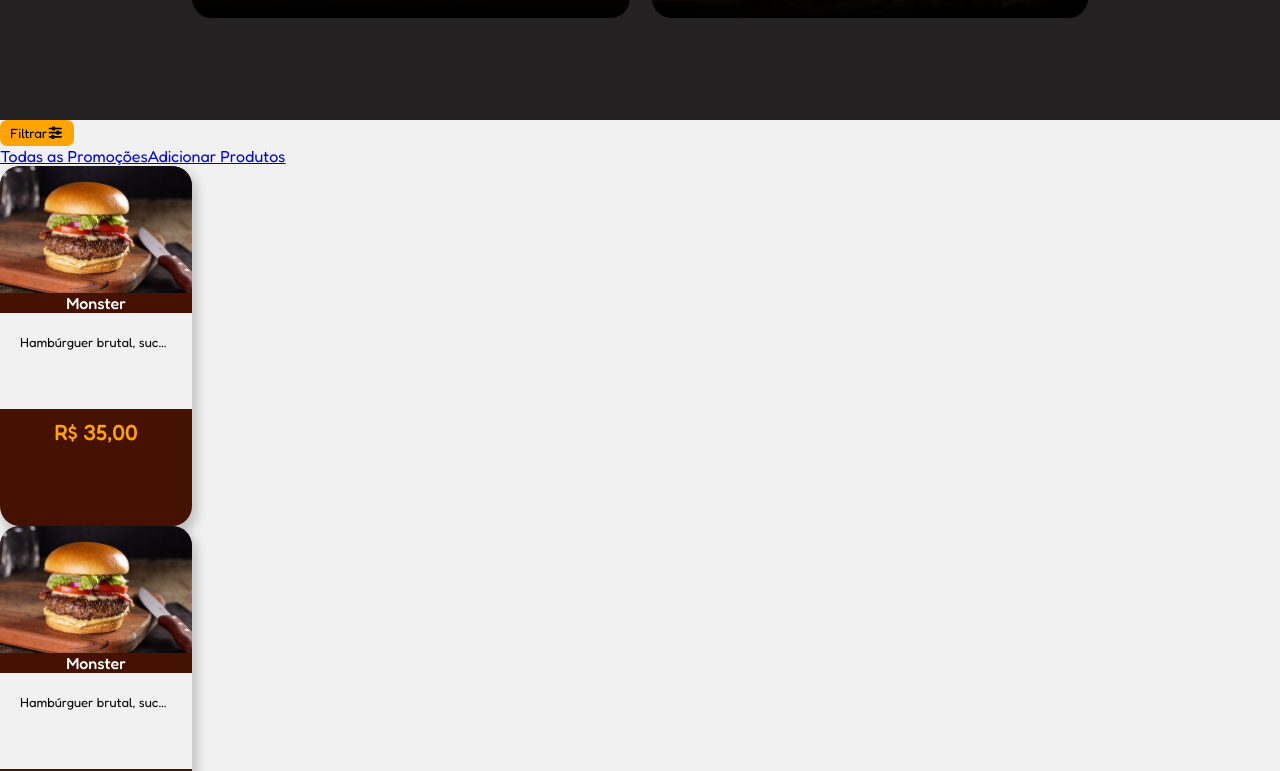
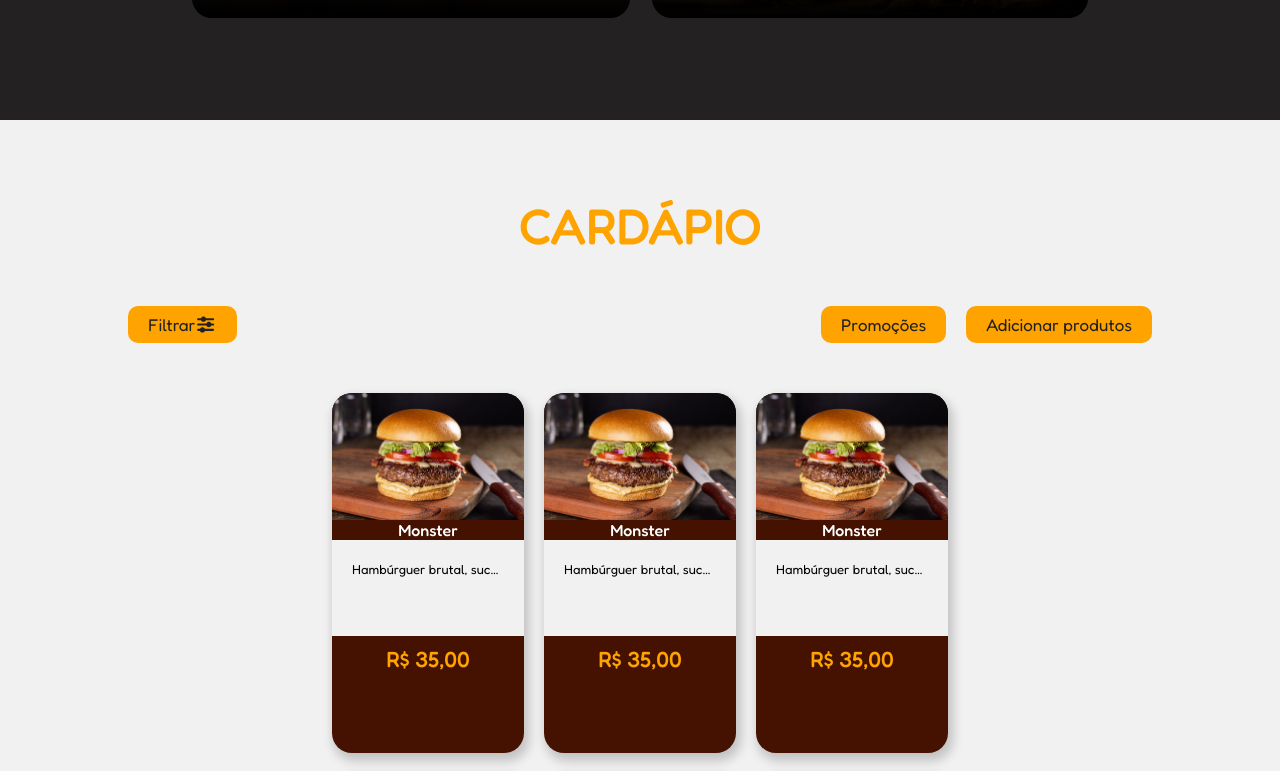
Before and after one commit to Queiroz754/VHBurguer-Next-, a Next.js app: page /home in a window 1280 px wide. Shown: the part 1280-2051 px from the top of the page. Built offline with nearby package versions, Linux system fonts and the light colour scheme.

Commit message:
:construction: Feat: Criando arquivo detalhe-produto
Criando arquivos css e tsx e fazendo o sub-header

```diff
--- a/src/components/header/header.tsx
+++ b/src/components/header/header.tsx
@@ -1,18 +1,18 @@
-import Styles  from "./header.module.css";
+import styles  from "./header.module.css";
 import Link from "next/link";
 const Header = () => {
     return(
         <>
-            <header id= {Styles.header}>
-                <div className={`${Styles.container} layout_guide`}>
-                    <img src="../imgs/Logo_VH_Burguer.svg" id={Styles.logo} alt="Logo do VH Burguer que contém como planno de fundo um hamburguer"  />
-                    <nav id={Styles.nav_menu}>
+            <header id= {styles.header}>
+                <div className={`${styles.container} layout_guide`}>
+                    <img src="../imgs/Logo_VH_Burguer.svg" id={styles.logo} alt="Logo do VH Burguer que contém como planno de fundo um hamburguer"  />
+                    <nav id={styles.nav_menu}>
                         <a href="#destaques">Destaques</a>
                         <a href="#cardapio">Cardápio</a>
                         <a href="#unidades">Unidades</a>
                         <Link href="/login">Login</Link>
                     </nav>
-                    <button id={Styles.btn_icon}>
+                    <button id={styles.btn_icon}>
                         <img src="../imgs/icon_hamburguer.svg" alt="Ícone que representaum hamburguer para acessar o menu lateral" />
                     </button>
                 </div>
--- a/src/components/lista-produto/lista-produto.module.css
+++ b/src/components/lista-produto/lista-produto.module.css
@@ -1,12 +1,54 @@
-#container_lista{
-    background-color: var(--fundo-claro);
+#botoes_home {
+    width: 100%;
+    display: flex;
+    justify-content: space-between;
+    flex-wrap: wrap;
 }
 
-#btn_filtrar{
-    background-color: var(--laranja-destaque);
-    border: none;
+.botao {
+    padding: 8px 20px;
+    border: 0;
+    border-radius: 10px;
+    background: var(--laranja-destaque);
+    color: var(--fundo-escuro);
+    cursor: pointer;
+    transition: transform .06s ease, box-shadow .06s ease;
+    font-size: var(--tamanho-texto-btn);
+    text-decoration: none;
+}
 
-    padding: 5px 10px 5px 10px;
-    border-radius: 7px;
+.botao:active {
+    transform: translateY(4px);
+    box-shadow: 0 4px 0 rgba(0, 0, 0, .18);
+}
 
+#botoes_direita {
+    width: 50%;
+    display: flex;
+    justify-content: flex-end;
+    gap: 20px;
 }
+
+#cards_produtos {
+    display: grid;
+    grid-template-columns: repeat(1, 1fr);
+    gap: 20px;
+}
+
+/* RESPONSIVIDADE: */
+@media (max-width: 768px) {
+    #botoes_home {
+        max-width: 500px;
+    }
+}
+
+@media (min-width: 768px) {
+    #cards_produtos {
+        grid-template-columns: repeat(2, 1fr);
+    }
+}
+@media (min-width: 1200px) {
+    #cards_produtos {
+        grid-template-columns: repeat(3, 1fr);
+    }
+}
--- a/src/components/lista-produto/lista-produto.tsx
+++ b/src/components/lista-produto/lista-produto.tsx
@@ -7,17 +7,17 @@ import { faSliders } from "@fortawesome/free-solid-svg-icons";
 const ListaProduto = () => {
     return (
     <>
-            <div id={styles.container_lista}>
-                <div id={styles.campo_button}>
-                    <button id={styles.btn_filtrar}>Filtrar
+            <div id={styles.botoes_home}>
+                <button className={styles.botao}>
+                    Filtrar
                     <FontAwesomeIcon icon={faSliders} />
                 </button>
-                    <div>
-                        <Link href="/promocoes" id={styles.btn_promocoes} >Todas as Promoções</Link>
-                        <Link href="/produto" id={styles.btn_produto}>Adicionar Produtos</Link>
+                <div id={styles.botoes_direita}>
+                    <Link className={styles.botao} href="/promocoes">Promoções</Link>
+                    <Link className={styles.botao} href="/produto">Adicionar produtos</Link>
                 </div>
             </div>
-                <div id={styles.campo_card}>
+            <div id={styles.cards_produtos}>
                 <CardProduto />
                 <CardProduto />
                 <CardProduto />
@@ -25,7 +25,6 @@ const ListaProduto = () => {
                 <CardProduto />
                 <CardProduto />
             </div>
-            </div>
     </>
     )
 }
--- /dev/null
+++ b/src/components/sub-header/sub-header.module.css
@@ -0,0 +1,26 @@
+#header{
+    height: 10vh;
+    background-color: var(--vinho);
+    display: flex;
+    justify-content: center;
+}
+.container{
+    display: flex;
+    justify-content: space-between;
+    align-items: center;
+}
+
+#logo {
+    height: 50px;
+}
+
+#voltar{
+    color: var(--laranja-destaque);
+    font-size: 1.5rem; ;
+}
+
+@media (max-width: 768px){
+    #logo {
+        width: 200px;
+    }
+}
--- a/src/pages/home/home.module.css
+++ b/src/pages/home/home.module.css
@@ -149,8 +149,30 @@
     font-weight: 450;
 }
 
-.cardapio{
+
+/**-=-=-=-=-=- CARDAPIO -=-=-=-=-=-*/
+
+.cardapio {
     background-color: var(--fundo-claro);
+    min-height: 100vh;
+    display: flex;
+    justify-content: center;
+}
+
+.container_cardapio {
+    display: flex;
+    align-items: center;
+    flex-direction: column;
+    gap: 50px;
+    padding: 75px 0;
+}
+
+.container_cardapio h2 {
+    color: var(--laranja-destaque);
+    font-size: var(--tamanho-subtitulo);
+    font-weight: 500;
+
+    text-transform: uppercase;
 }
 
 .unidades{
--- a/src/pages/home/index.tsx
+++ b/src/pages/home/index.tsx
@@ -9,7 +9,7 @@ const Home = () => {
                 <main id={`${styles.main} layout_guide`}>
                     <section className={styles.banner} id="banner">
                         <h1 id={styles.titulo_banner}>BEM-VINDO AO VH BURGUER</h1>
-                        <img src="../imgs/foto_de_hamburgueres.png" id={styles.img_banner} alt="um hambúrguer, alface, queijo, molho especial, cebola, picles, num pão com gergelim" />
+                        <img src="../imgs/foto_de_hamburgueres.png" id={styles.img_banner} alt="um hambúrguer, alface, queijo, molho especial, cebola, picles, num pão com gergelim"/>
                         <div id={styles.campo_button}>
                             <button id={styles.btn_atendente}>Chamar atendente</button>
                             <button id={styles.btn_cardapio}>Ver cardápio</button>
@@ -33,9 +33,12 @@ const Home = () => {
                             </div>
                         </div>
                     </section>
-                    <section className={styles.cardapio} id="cardapio">
+                     <section className={styles.cardapio} id="cardapio">
+                    <div className={`${styles.container_cardapio} layout_guide`}>
+                        <h2>Cardápio</h2>
                         <ListaProduto/>
-                    </section>
+                    </div>
+                </section>
                     <section className={styles.unidades} id="unidades">
                         <div className={styles.container_unidades}>
                             <p className={styles.txt_titulo_unidades}>NOSSAS UNIDADES</p>
--- a/src/styles/globals.css
+++ b/src/styles/globals.css
@@ -14,8 +14,11 @@
     --fonte-escura: #000000;
 
     --txt-branco: #ffffff;
-    --tamanho-titulo: 50px;
+    --tamanho-titulo: 60px;
+    --tamanho-titulo-responsivo: 35px;
+    --tamanho-subtitulo: 50px;
     --tamanho-texto-btn: 17px;
+    --fonte-texto: 17px;
 }
 
 .layout_guide{
```
Also changed, not shown: src/components/sub-header/sub-header.tsx (added, +16 -0 lines), src/pages/detalhe-produto/index.tsx (added, +19 -0 lines), src/pages/detalhe-produto/detalhe-produto.module.css (added). Lines whose indentation alone changed are shown as unchanged.
